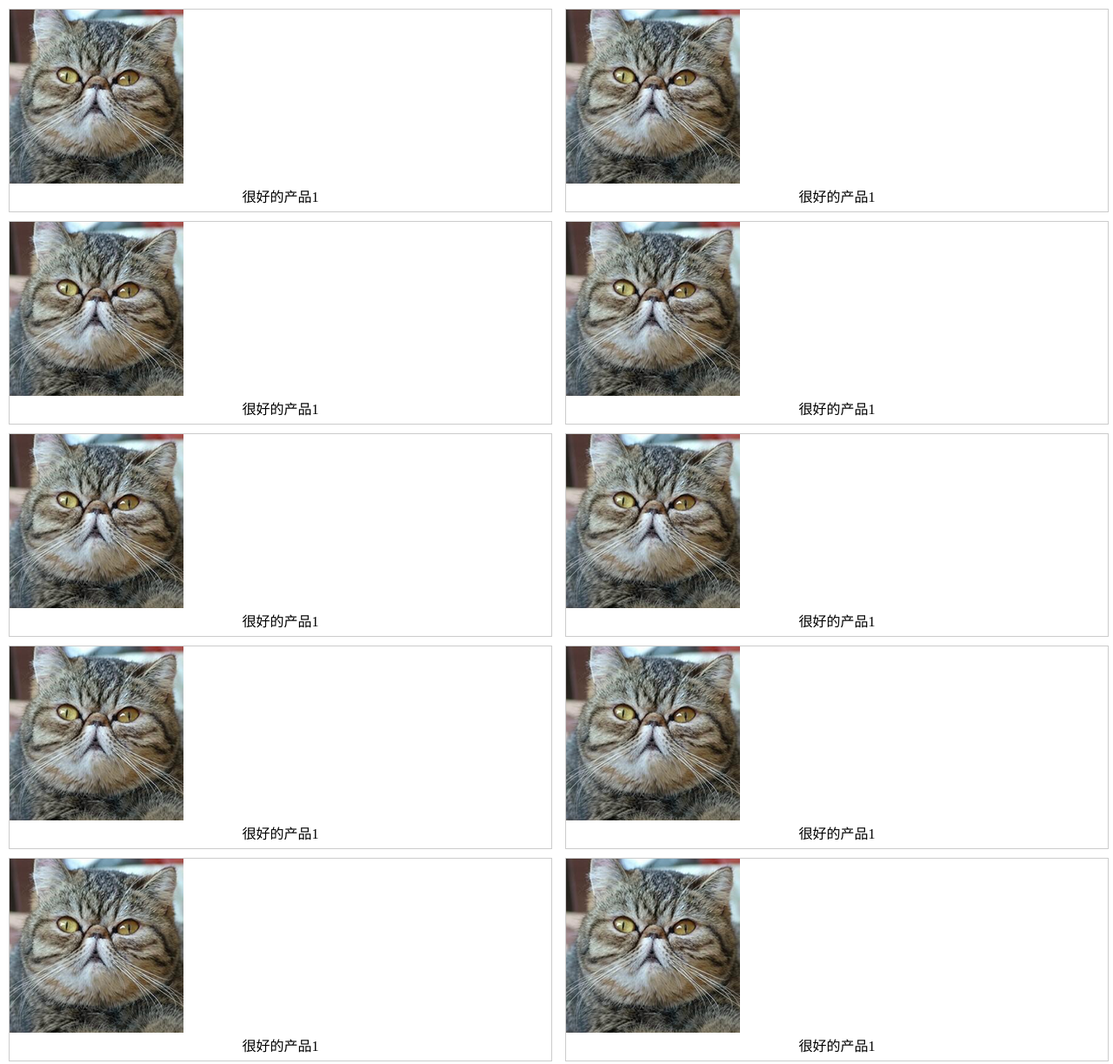
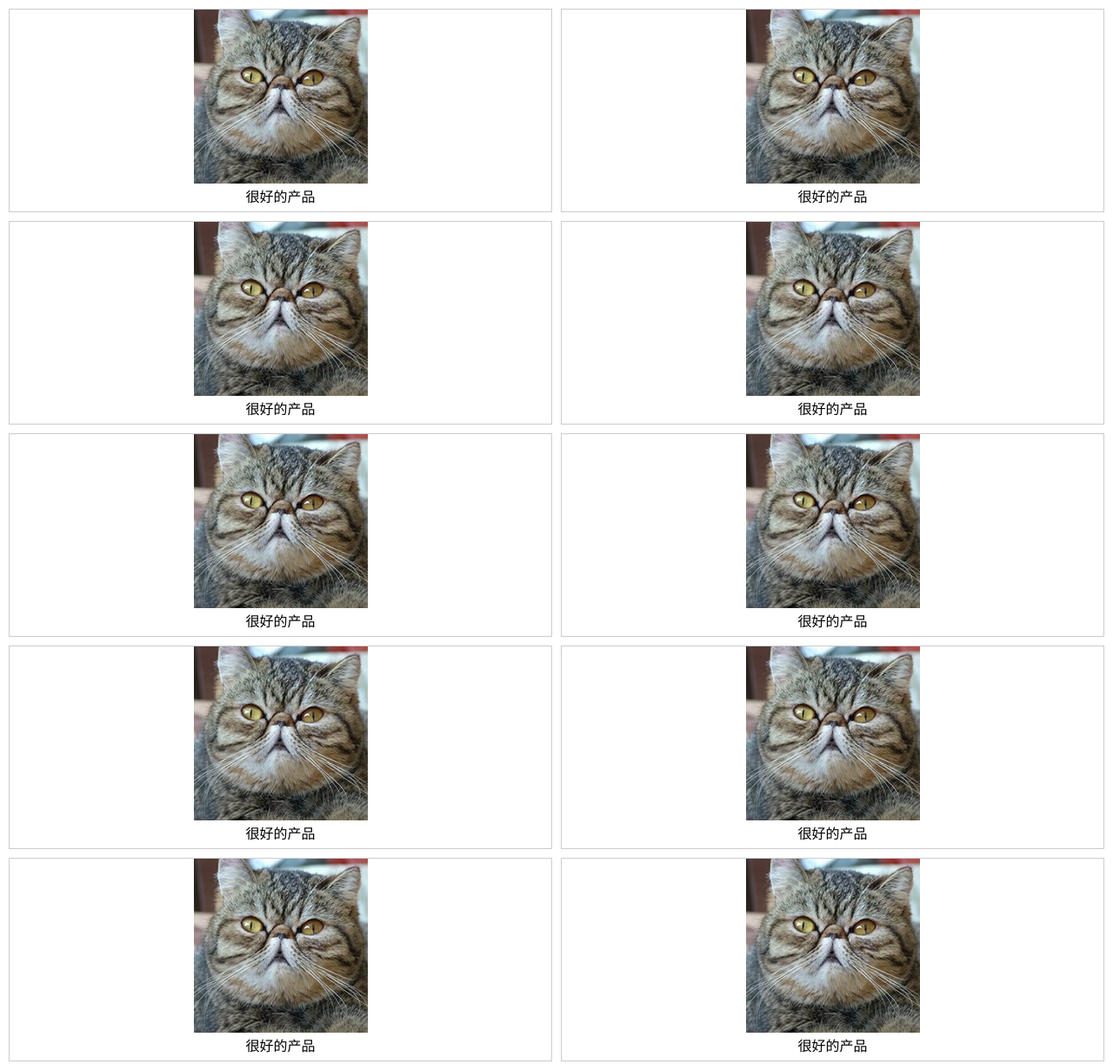
Before and after one commit to yeahisme/blog, a plain HTML site: page source/infinite_scrolling/index.html in a window 1280 px wide. Shown: the top 1223 px of the page at 87% size. Drawn offline with Linux system fonts and the light colour scheme.

Commit message:
infinite_scrolling页面代码简化

```diff
--- a/source/infinite_scrolling/index.html
+++ b/source/infinite_scrolling/index.html
@@ -3,7 +3,7 @@
 <head>
 <meta charset="utf-8">
 <meta name="viewport" content="width=device-width">
-<title>无标题文档</title>
+<title>无限滚动</title>
 </head>
 
 <body>
@@ -44,136 +44,28 @@ body{
 	height:auto;
 	transition:opacity 0.25s ease-in-out;
 	opacity: .3;
+	margin:0 auto;
 }
 .item-title{
 	height:32px;
 	line-height:32px;
 }
 </style>
-<div id="wrapper">
-	<div>
-    	<div class="item">
+<div id="wrapper"></div>
+<script src="js/jquery-3.1.0.min.js"></script>
+<script src="js/handlebars-v4.0.5.js"></script>
+<script id="slideY" type="text/x-handlebars">
+	{{#list product}}
+		<div class="item" data-id="{{id}}">
 			<div class="item-con">
 				<div>
-					<img class="item-con-img" data-src="images/1.png" src="images/1.png" width="200" height="200" style="opacity: 1;">
+					<img class="item-con-img" src="{{imgsrc}}" width="200" height="200" style="opacity:1">
 				</div>
-				<div class="item-title">很好的产品1</div>
+				<div class="item-title">{{title}}</div>
 			</div>
 		</div>
-	</div>
-    <div>
-    	<div class="item">
-			<div class="item-con">
-				<div>
-					<img class="item-con-img" data-src="images/2.png" src="images/4.png" width="200" height="200" style="opacity: 1;">
-				</div>
-				<div class="item-title">很好的产品1</div>
-			</div>
-		</div>
-	</div>
-    <div>
-    	<div class="item">
-			<div class="item-con">
-				<div>
-					<img class="item-con-img" data-src="images/3.png" src="images/1.png" width="200" height="200" style="opacity: 1;">
-				</div>
-				<div class="item-title">很好的产品1</div>
-			</div>
-		</div>
-	</div>
-    <div>
-    	<div class="item">
-			<div class="item-con">
-				<div>
-					<img class="item-con-img" data-src="images/4.png" src="images/2.png" width="200" height="200" style="opacity: 1;">
-				</div>
-				<div class="item-title">很好的产品1</div>
-			</div>
-		</div>
-	</div>
-    <div>
-    	<div class="item">
-			<div class="item-con">
-				<div>
-					<img class="item-con-img" data-src="images/1.png" src="images/3.png" width="200" height="200" style="opacity: 1;">
-				</div>
-				<div class="item-title">很好的产品1</div>
-			</div>
-		</div>
-	</div>
-    <div>
-    	<div class="item">
-			<div class="item-con">
-				<div>
-					<img class="item-con-img" data-src="images/2.png" src="images/4.png" width="200" height="200" style="opacity: 1;">
-				</div>
-				<div class="item-title">很好的产品1</div>
-			</div>
-		</div>
-	</div>
-    <div>
-    	<div class="item">
-			<div class="item-con">
-				<div>
-					<img class="item-con-img" data-src="images/3.png" src="images/1.png" width="200" height="200" style="opacity: 1;">
-				</div>
-				<div class="item-title">很好的产品1</div>
-			</div>
-		</div>
-	</div>
-    <div>
-    	<div class="item">
-			<div class="item-con">
-				<div>
-					<img class="item-con-img" data-src="images/4.png" src="images/2.png" width="200" height="200" style="opacity: 1;">
-				</div>
-				<div class="item-title">很好的产品1</div>
-			</div>
-		</div>
-	</div>
-    <div>
-    	<div class="item">
-			<div class="item-con">
-				<div>
-					<img class="item-con-img" data-src="images/1.png" src="images/3.png" width="200" height="200" style="opacity: 1;">
-				</div>
-				<div class="item-title">很好的产品1</div>
-			</div>
-		</div>
-	</div>
-    <div>
-    	<div class="item">
-			<div class="item-con">
-				<div>
-					<img class="item-con-img" data-src="images/2.png" src="images/4.png" width="200" height="200" style="opacity: 1;">
-				</div>
-				<div class="item-title">很好的产品1</div>
-			</div>
-		</div>
-	</div>
-    <div>
-    	<div class="item">
-			<div class="item-con">
-				<div>
-					<img class="item-con-img" data-src="images/3.png" src="images/1.png" width="200" height="200" style="opacity: 1;">
-				</div>
-				<div class="item-title">很好的产品1</div>
-			</div>
-		</div>
-	</div>
-    <div>
-    	<div class="item">
-			<div class="item-con">
-				<div>
-					<img class="item-con-img" data-src="images/4.png" src="images/1.png" width="200" height="200" style="opacity: 1;">
-				</div>
-				<div class="item-title">很好的产品1</div>
-			</div>
-		</div>
-	</div>
-</div>
-<script src="js/jquery-3.1.0.min.js"></script>
-<script src="js/handlebars-v4.0.5.js"></script>
+	{{/list}}
+</script>
 <script id="slide" type="text/x-handlebars">
 	{{#list product}}
 		<div class="item" data-id="{{id}}">
@@ -187,6 +79,46 @@ body{
 	{{/list}}
 </script>
 <script>
+	init()
+	/* 初始网页内容 */
+	function init(){
+		var source   = $("#slideY").html();
+
+		var context = {
+		  product: [
+			{imgsrc: "images/1.png", title: "很好的产品", id: "y1"},
+			{imgsrc: "images/2.png", title: "很好的产品", id: "y2"},
+			{imgsrc: "images/3.png", title: "很好的产品", id: "y3"},
+			{imgsrc: "images/4.png", title: "很好的产品", id: "y4"},
+			{imgsrc: "images/1.png", title: "很好的产品", id: "y5"},
+			{imgsrc: "images/2.png", title: "很好的产品", id: "y6"},
+			{imgsrc: "images/3.png", title: "很好的产品", id: "y7"},
+			{imgsrc: "images/4.png", title: "很好的产品", id: "y8"},
+			{imgsrc: "images/1.png", title: "很好的产品", id: "y9"},
+			{imgsrc: "images/2.png", title: "很好的产品", id: "y10"},
+			{imgsrc: "images/3.png", title: "很好的产品", id: "y11"},
+			{imgsrc: "images/4.png", title: "很好的产品", id: "y12"}
+		  ]
+		};
+
+		var frag = document.createElement('div');
+
+
+		Handlebars.registerHelper('list', function(items, options) {
+		  var out = "";
+
+		  for(var i=0, l=items.length; i<l; i++) {
+			out = out + options.fn(items[i]);
+		  }
+
+		  return out;
+		});
+		var template = Handlebars.compile(source);
+		var html  = template(context);
+		frag.innerHTML = html;
+
+		$("#wrapper").append(frag);
+	}
 	/* 节流 */
 	var throttle = function ( fn, interval ) {
 		var __self = fn,    // 保存需要被延迟执行的函数引用
@@ -331,20 +263,22 @@ body{
 
 		var context = {
 		  product: [
-			{imgsrc: "images/1 ("+(++j)+").png", title: "很好的产品"+(++i), id: "j"+(++i)},
-			{imgsrc: "images/1 ("+(++j)+").png", title: "很好的产品"+(++i), id: "j"+(++i)},
-			{imgsrc: "images/1 ("+(++j)+").png", title: "很好的产品"+(++i), id: "j"+(++i)},
-			{imgsrc: "images/1 ("+(++j)+").png", title: "很好的产品"+(++i), id: "j"+(++i)},
-			{imgsrc: "images/1 ("+(++j)+").png", title: "很好的产品"+(++i), id: "j"+(++i)},
-			{imgsrc: "images/1 ("+(++j)+").png", title: "很好的产品"+(++i), id: "j"+(++i)},
-			{imgsrc: "images/1 ("+(++j)+").png", title: "很好的产品"+(++i), id: "j"+(++i)},
-			{imgsrc: "images/1 ("+(++j)+").png", title: "很好的产品"+(++i), id: "j"+(++i)},
-			{imgsrc: "images/1 ("+(++j)+").png", title: "很好的产品"+(++i), id: "j"+(++i)},
-			{imgsrc: "images/1 ("+(++j)+").png", title: "很好的产品"+(++i), id: "j"+(++i)},
-			{imgsrc: "images/1 ("+(++j)+").png", title: "很好的产品"+(++i), id: "j"+(++i)},
-			{imgsrc: "images/1 ("+(++j)+").png", title: "很好的产品"+(++i), id: "j"+(++i)},
-			{imgsrc: "images/1 ("+(++j)+").png", title: "很好的产品"+(++i), id: "j"+(++i)},
-			{imgsrc: "images/1 ("+(++j)+").png", title: "很好的产品"+(++i), id: "j"+(++i)}
+			{imgsrc: "images/1.png", title: "很好的产品"+(++i), id: "j"+(++i)},
+			{imgsrc: "images/2.png", title: "很好的产品"+(++i), id: "j"+(++i)},
+			{imgsrc: "images/3.png", title: "很好的产品"+(++i), id: "j"+(++i)},
+			{imgsrc: "images/4.png", title: "很好的产品"+(++i), id: "j"+(++i)},
+			{imgsrc: "images/1.png", title: "很好的产品"+(++i), id: "j"+(++i)},
+			{imgsrc: "images/2.png", title: "很好的产品"+(++i), id: "j"+(++i)},
+			{imgsrc: "images/3.png", title: "很好的产品"+(++i), id: "j"+(++i)},
+			{imgsrc: "images/4.png", title: "很好的产品"+(++i), id: "j"+(++i)},
+			{imgsrc: "images/1.png", title: "很好的产品"+(++i), id: "j"+(++i)},
+			{imgsrc: "images/2.png", title: "很好的产品"+(++i), id: "j"+(++i)},
+			{imgsrc: "images/3.png", title: "很好的产品"+(++i), id: "j"+(++i)},
+			{imgsrc: "images/4.png", title: "很好的产品"+(++i), id: "j"+(++i)},
+			{imgsrc: "images/1.png", title: "很好的产品"+(++i), id: "j"+(++i)},
+			{imgsrc: "images/2.png", title: "很好的产品"+(++i), id: "j"+(++i)},
+			{imgsrc: "images/3.png", title: "很好的产品"+(++i), id: "j"+(++i)},
+			{imgsrc: "images/4.png", title: "很好的产品"+(++i), id: "j"+(++i)}
 		  ]
 		};
 
@@ -367,6 +301,7 @@ body{
 		$("#wrapper").append(frag);
 		fetching = false;
 		updateSlideCache(frag);
+		j+=16;
 	}
 </script>
 </body>
```
